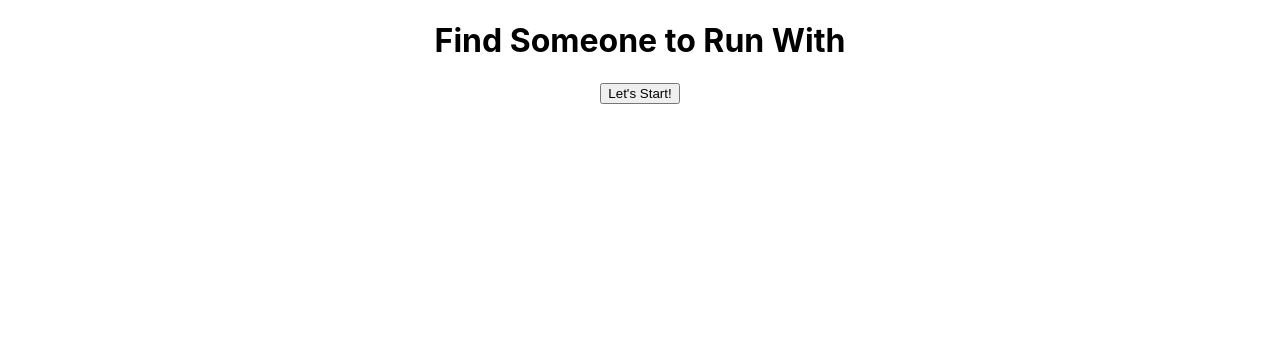
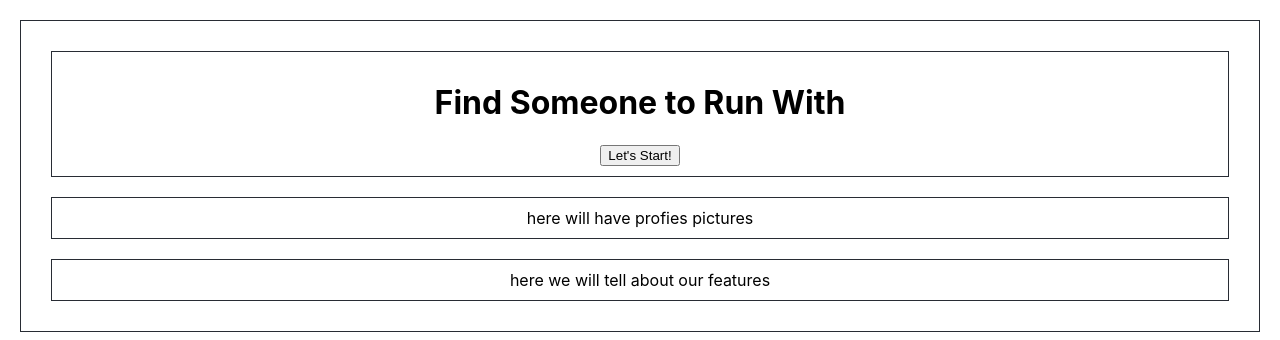
Before and after one commit to RevitalS/2run-app, a React (Create React App) app in the folder frontend/: page / in a window 1280 px wide. Shown: the top 340 px of the page. Built offline with nearby package versions, Linux system fonts and the light colour scheme.

Commit message:
add margin in welcome page

```diff
--- a/frontend/src/App.css
+++ b/frontend/src/App.css
@@ -2,10 +2,12 @@
   text-align: center;
 }
 
-.App-logo {
-  height: 40vmin;
-  pointer-events: none;
+.App div{
+  margin: 20px;
+  padding: 10px;
+  border: 1px solid #282c34;
 }
+
 
 @media (prefers-reduced-motion: no-preference) {
   .App-logo {
--- a/frontend/src/components/Welcome.tsx
+++ b/frontend/src/components/Welcome.tsx
@@ -7,6 +7,12 @@ const Welcome: React.FC= () => {
   return (
     <div>
         <Cover/>
+        <div>
+            here will have profies pictures
+        </div>
+        <div>
+            here we will tell about our features
+        </div>
     </div>
   );
 };
```
